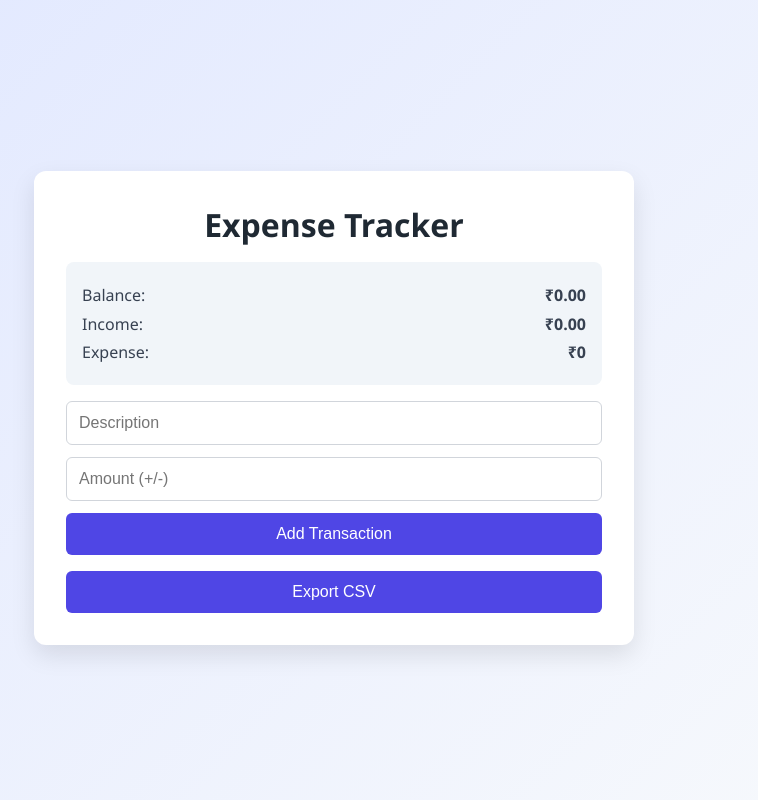
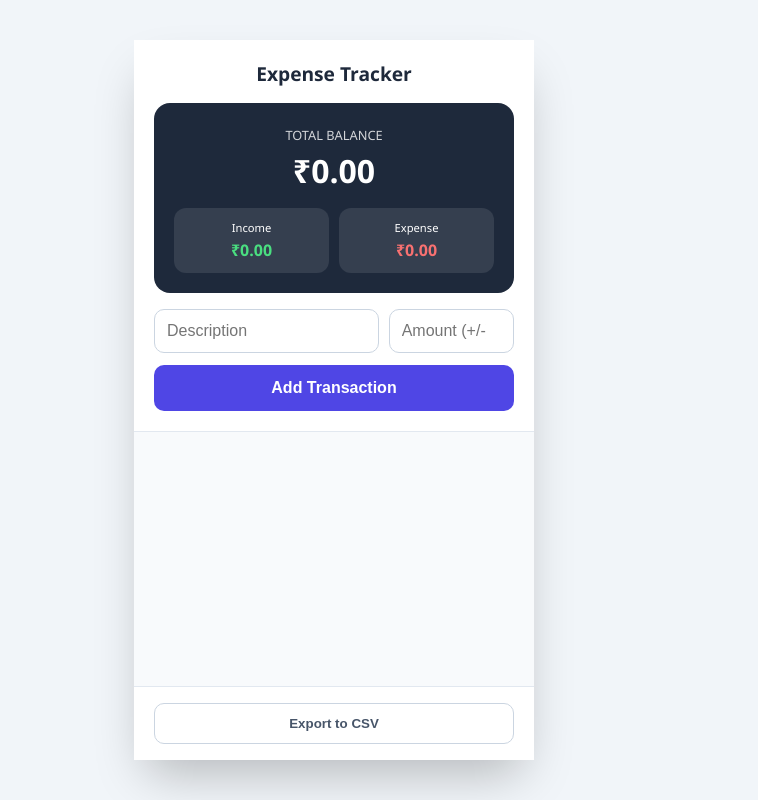
Before and after one commit to shashankkushwaha189/expenseTracker, a plain HTML site: page index.html in a window 1280 px wide. Shown: the whole page, without its empty margins (306-1064 px from the left). Drawn offline with Linux system fonts and the light colour scheme.

Commit message:
fix all the issue in mobile view

```diff
--- a/index.html
+++ b/index.html
@@ -1,27 +1,50 @@
 <!DOCTYPE html>
 <html lang="en">
 <head>
-  <meta charset="UTF-8" />
-  <title>Expense Tracker</title>
-  <link rel="stylesheet" href="style.css" />
+    <meta charset="UTF-8">
+    <meta name="viewport" content="width=device-width, initial-scale=1.0, maximum-scale=1.0, user-scalable=no">
+    <title>Expense Tracker Pro</title>
+    <link rel="stylesheet" href="style.css">
 </head>
 <body>
     <div class="container">
+        <header class="header-content">
             <h2>Expense Tracker</h2>
-    <div class="summary">
-      <p>Balance: <span id="balance">₹0.00</span></p>
-      <p>Income: <span id="income">₹0.00</span></p>
-      <p>Expense: <span id="expense">₹0.00</span></p>
+
+            <div class="summary-card">
+                <div class="balance-section">
+                    <span>Total Balance</span>
+                    <h1 id="balance">₹0.00</h1>
+                </div>
+                <div class="stats-row">
+                    <div class="stat-box income">
+                        <span>Income</span>
+                        <p id="income">₹0.00</p>
+                    </div>
+                    <div class="stat-box expense">
+                        <span>Expense</span>
+                        <p id="expense">₹0.00</p>
+                    </div>
+                </div>
             </div>
 
             <form id="form">
+                <div class="input-group">
                     <input type="text" id="text" placeholder="Description" required />
                     <input type="number" id="amount" placeholder="Amount (+/-)" required />
-      <button type="submit">Add Transaction</button>
+                </div>
+                <button type="submit" class="add-btn">Add Transaction</button>
             </form>
+        </header>
 
-    <ul id="transactions" class="list"></ul>
-    <button id="exportCsv">Export CSV</button>
+        <main class="scroll-area">
+            <ul id="transactions" class="list">
+                </ul>
+        </main>
+
+        <footer class="footer-action">
+            <button id="exportCsv" class="export-btn">Export to CSV</button>
+        </footer>
     </div>
 
     <script src="script.js"></script>
--- a/script.js
+++ b/script.js
@@ -5,16 +5,22 @@ const transactionsList = document.getElementById('transactions');
 const balanceEl = document.getElementById('balance');
 const incomeEl = document.getElementById('income');
 const expenseEl = document.getElementById('expense');
+const exportBtn = document.getElementById('exportCsv');
 
+// Load data from LocalStorage
 let transactions = JSON.parse(localStorage.getItem('transactions')) || [];
 
+// Add a new transaction
 function addTransaction(e) {
   e.preventDefault();
 
   const text = textInput.value.trim();
   const amount = +amountInput.value;
 
-  if (!text || !amount) return;
+  if (!text || amount === 0) {
+    alert("Please enter a valid description and amount");
+    return;
+  }
 
   const transaction = {
     id: Date.now(),
@@ -28,21 +34,43 @@ function addTransaction(e) {
   form.reset();
 }
 
+// Delete a transaction
 function deleteTransaction(id) {
   transactions = transactions.filter(t => t.id !== id);
   updateLocalStorage();
   renderTransactions();
 }
 
+// Update the Balance, Income, and Expense numbers
+function updateSummary() {
+  const amounts = transactions.map(t => t.amount);
+
+  const total = amounts.reduce((acc, amt) => acc + amt, 0);
+  const income = amounts.filter(a => a > 0).reduce((acc, val) => acc + val, 0);
+  const expense = amounts.filter(a => a < 0).reduce((acc, val) => acc + val, 0);
+
+  // Formatting with Indian Currency commas (e.g., ₹1,00,000.00)
+  balanceEl.textContent = `₹${total.toLocaleString('en-IN', { minimumFractionDigits: 2 })}`;
+  incomeEl.textContent = `₹${income.toLocaleString('en-IN', { minimumFractionDigits: 2 })}`;
+  expenseEl.textContent = `₹${Math.abs(expense).toLocaleString('en-IN', { minimumFractionDigits: 2 })}`;
+}
+
+// Render the list into the scroll-area
 function renderTransactions() {
   transactionsList.innerHTML = '';
 
   transactions.forEach(t => {
     const li = document.createElement('li');
     li.classList.add(t.amount > 0 ? 'income' : 'expense');
+
+    const sign = t.amount > 0 ? '+' : '-';
+
     li.innerHTML = `
-      ${t.text} <span>${t.amount > 0 ? '+' : ''}₹${Math.abs(t.amount)}</span>
-      <button onclick="deleteTransaction(${t.id})">x</button>
+      <div class="list-info">
+        <span class="list-desc">${t.text}</span>
+        <span class="list-amt">${sign}₹${Math.abs(t.amount).toLocaleString('en-IN')}</span>
+      </div>
+      <button class="delete-btn" onclick="deleteTransaction(${t.id})">×</button>
     `;
     transactionsList.appendChild(li);
   });
@@ -50,50 +78,39 @@ function renderTransactions() {
   updateSummary();
 }
 
-function updateSummary() {
-  const amounts = transactions.map(t => t.amount);
-  const total = amounts.reduce((acc, amt) => acc + amt, 0).toFixed(2);
-  const income = amounts.filter(a => a > 0).reduce((acc, val) => acc + val, 0).toFixed(2);
-  const expense = amounts.filter(a => a < 0).reduce((acc, val) => acc + val, 0).toFixed(2);
-
-  balanceEl.textContent = `₹${total}`;
-  incomeEl.textContent = `₹${income}`;
-  expenseEl.textContent = `₹${Math.abs(expense)}`;
-}
-
+// Save to LocalStorage
 function updateLocalStorage() {
   localStorage.setItem('transactions', JSON.stringify(transactions));
 }
 
-
-
-form.addEventListener('submit', addTransaction);
-renderTransactions();
-const exportBtn = document.getElementById('exportCsv');
-
-exportBtn.addEventListener('click', exportToCSV);
-
+// CSV Export Logic
 function exportToCSV() {
   if (transactions.length === 0) {
     alert("No transactions to export");
     return;
   }
 
-  let csv = "Description,Amount,Type\n";
-
+  let csv = "Description,Amount,Type,Date\n";
   transactions.forEach(t => {
     const type = t.amount > 0 ? "Income" : "Expense";
-    csv += `${t.text},${t.amount},${type}\n`;
+    const date = new Date(t.id).toLocaleDateString();
+    csv += `"${t.text}",${t.amount},${type},${date}\n`;
   });
 
+  const blob = new Blob([csv], { type: 'text/csv;charset=utf-8;' });
+  const url = URL.createObjectURL(blob);
+  const link = document.createElement("a");
 
-  const blob = new Blob([csv], { type: 'text/csv' });
-  const url = URL.createObjectURL(blob);
+  link.setAttribute("href", url);
+  link.setAttribute("download", `Expense_Report_${new Date().toLocaleDateString()}.csv`);
+  document.body.appendChild(link);
+  link.click();
+  document.body.removeChild(link);
+}
 
-  const a = document.createElement('a');
-  a.href = url;
-  a.download = 'expense-report.csv';
-  a.click();
+// Event Listeners
+form.addEventListener('submit', addTransaction);
+exportBtn.addEventListener('click', exportToCSV);
 
-  URL.revokeObjectURL(url);
-}
+// Initial Render
+renderTransactions();
--- a/style.css
+++ b/style.css
@@ -5,209 +5,148 @@
     padding: 0;
 }
 
+html, body {
+    height: 100%;
+    width: 100%;
+    overflow: hidden;
+    background-color: #f1f5f9;
+    font-family: 'Segoe UI', Roboto, Helvetica, Arial, sans-serif;
+}
 
-body {
-  font-family: "Segoe UI", Tahoma, sans-serif;
-  background: linear-gradient(135deg, #e0e7ff, #f8fafc);
-  min-height: 100vh;
-  margin: 0;
-  padding: 0;
-
+.container {
     display: flex;
-  justify-content: center; /* center horizontally */
-  align-items: flex-start; /* top aligned */
+    flex-direction: column;
+    height: 100vh;
+    width: 100vw;
+    background: #fff;
+    margin: 0 auto;
 }
 
 
-.container {
+.header-content {
+    padding: 1.25rem;
+    flex-shrink: 0;
     background: #ffffff;
-  width: 95%;           /* almost full width on mobile */
-  max-width: none;      /* remove restrictive max-width */
-  min-height: 90vh;     /* use most of screen height */
-  padding: 1.5rem;
-  margin-top: 1rem;
-  border-radius: 12px;
-  box-shadow: 0 10px 25px rgba(0, 0, 0, 0.1);
-
-  display: flex;
-  flex-direction: column;
+    border-bottom: 1px solid #e2e8f0;
+    z-index: 10;
 }
 
 h2 {
+    font-size: 1.2rem;
     text-align: center;
     margin-bottom: 1rem;
-  font-size: 1.6rem;
-  color: #1f2933;
+    color: #1e293b;
 }
 
-
-.balance {
-  text-align: center;
-  font-size: 1.4rem;
-  font-weight: bold;
-  margin-bottom: 1rem;
-  color: #111827;
-}
-
-
-.summary {
-  background: #f1f5f9;
-  padding: 1rem;
-  border-radius: 8px;
+.summary-card {
+    background: #1e293b;
+    color: white;
+    padding: 1.25rem;
+    border-radius: 16px;
     margin-bottom: 1rem;
 }
 
-.summary p {
-  display: flex;
-  justify-content: space-between;
-  font-size: 0.95rem;
-  margin: 0.4rem 0;
-  color: #374151;
-}
+.balance-section { text-align: center; margin-bottom: 1rem; }
+.balance-section span { font-size: 0.8rem; opacity: 0.8; text-transform: uppercase; }
+.balance-section h1 { font-size: 2rem; margin-top: 4px; }
 
-.summary span {
-  font-weight: bold;
-}
-
+.stats-row { display: flex; gap: 10px; }
+.stat-box { flex: 1; background: rgba(255,255,255,0.1); padding: 0.75rem; border-radius: 12px; text-align: center; }
+.stat-box span { font-size: 0.7rem; display: block; margin-bottom: 4px; }
+.stat-box p { font-weight: bold; font-size: 1rem; }
+.stat-box.income p { color: #4ade80; }
+.stat-box.expense p { color: #f87171; }
 
 form {
     display: flex;
     flex-direction: column;
-  gap: 0.75rem;
+    gap: 12px;
+    margin-top: 1rem;
+    width: 100%; /* Ensure form doesn't overflow */
+}
+
+.input-group {
+    display: flex;
+    gap: 10px;
+    width: 100%;
 }
 
 input {
-  padding: 0.65rem;
-  font-size: 0.95rem;
-  border-radius: 6px;
-  border: 1px solid #d1d5db;
+
+    flex: 1;
+    min-width: 0; /* Important: allows flex items to shrink below their content size */
+    width: 100%;
+
+    padding: 12px;
+    border: 1px solid #cbd5e1;
+    border-radius: 10px;
+    font-size: 16px;
+    background: #fff;
 }
 
-input:focus {
-  outline: none;
-  border-color: #6366f1;
+
+#text {
+    flex: 2;
 }
 
-button {
-  padding: 0.65rem;
-  font-size: 0.95rem;
-  border-radius: 6px;
-  border: none;
+#amount {
+    flex: 1;
+}
+
+.add-btn {
+    width: 100%;
     background: #4f46e5;
     color: white;
+    padding: 14px;
+    border: none;
+    border-radius: 10px;
+    font-weight: bold;
+    font-size: 1rem;
     cursor: pointer;
 }
 
-button:hover {
-  background: #4338ca;
+.scroll-area {
+    flex: 1;
+    overflow-y: scroll; /* Force scroll functionality */
+    padding: 1rem 1.25rem;
+    background: #f8fafc;
+    -webkit-overflow-scrolling: touch;
 }
 
 
-.list {
-  list-style: none;
-  margin-top: 1rem;
-
-  flex: 1;
-  overflow-y: auto; /* scroll inside card if too many items */
+.scroll-area::-webkit-scrollbar { width: 6px; }
+.scroll-area::-webkit-scrollbar-track { background: transparent; }
+.scroll-area::-webkit-scrollbar-thumb {
+    background: #cbd5e1;
+    border-radius: 10px;
 }
 
+.list { list-style: none; }
 .list li {
-  background: #f9fafb;
-  border-radius: 6px;
-  padding: 0.75rem;
-  margin-bottom: 0.6rem;
-  border-left: 5px solid;
-  font-size: 0.95rem;
-
+    background: #fff;
+    padding: 1rem;
+    margin-bottom: 10px;
+    border-radius: 12px;
     display: flex;
-  flex-direction: column;
-  gap: 0.35rem;
+    justify-content: space-between;
+    align-items: center;
+    box-shadow: 0 2px 4px rgba(0,0,0,0.04);
+    border-left: 5px solid #64748b;
 }
-
-.list li span {
-  word-break: break-word;
-}
-
-.list li button {
-  align-self: flex-end;
-  background: none;
-  border: none;
-  color: #ef4444;
-  font-size: 1.1rem;
-  cursor: pointer;
-}
-
-.list li button:hover {
-  color: #b91c1c;
-}
-
-.list li.income {
-  border-color: #10b981;
-}
-
-.list li.expense {
-  border-color: #ef4444;
-}
+.list li.income { border-left-color: #10b981; }
+.list li.expense { border-left-color: #ef4444; }
 
 
-@media (min-width: 768px) {
-  body {
-    align-items: center; /* vertical center on tablet */
-    padding: 2rem;
-  }
+.footer-action { padding: 1rem 1.25rem; flex-shrink: 0; background: #fff; border-top: 1px solid #e2e8f0; }
+.export-btn { width: 100%; padding: 12px; border: 1px solid #cbd5e1; background: #fff; border-radius: 10px; font-weight: 600; color: #475569; }
 
+
+@media (min-width: 600px) {
+    body { display: flex; justify-content: center; align-items: center; overflow: auto; }
     .container {
-    width: 90%;
-    max-width: 520px;
-    min-height: auto;
-    padding: 2rem;
-  }
-
-  h2 {
-    font-size: 1.8rem;
-  }
-
-  .balance {
-    font-size: 1.6rem;
-  }
-
-  .summary p {
-    font-size: 1rem;
-  }
-
-  input,
-  button {
-    font-size: 1rem;
-    padding: 0.75rem;
-  }
-
-  .list li {
-    flex-direction: row;
-    justify-content: space-between;
-    align-items: center;
-    font-size: 1rem;
-  }
-
-  .list li button {
-    font-size: 1.2rem;
+        width: 400px;
+        height: 90vh;
+        border-radius: 24px;
+        box-shadow: 0 25px 50px -12px rgba(0, 0, 0, 0.25);
     }
 }
-
-
-@media (min-width: 1024px) {
-  .container {
-    max-width: 600px;
-  }
-
-  h2 {
-    font-size: 2rem;
-  }
-
-  .summary p {
-    font-size: 1rem;
-  }
-
-  .list li {
-    padding: 0.8rem 1rem;
-  }
-}
```
Lines whose indentation alone changed are shown as unchanged.
